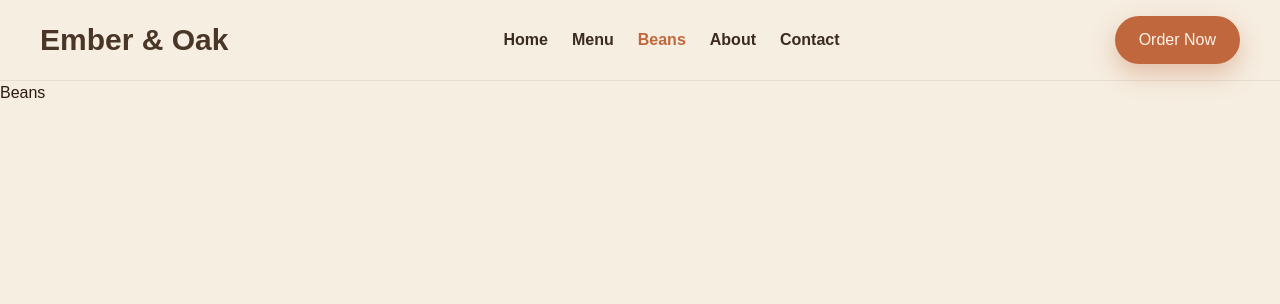
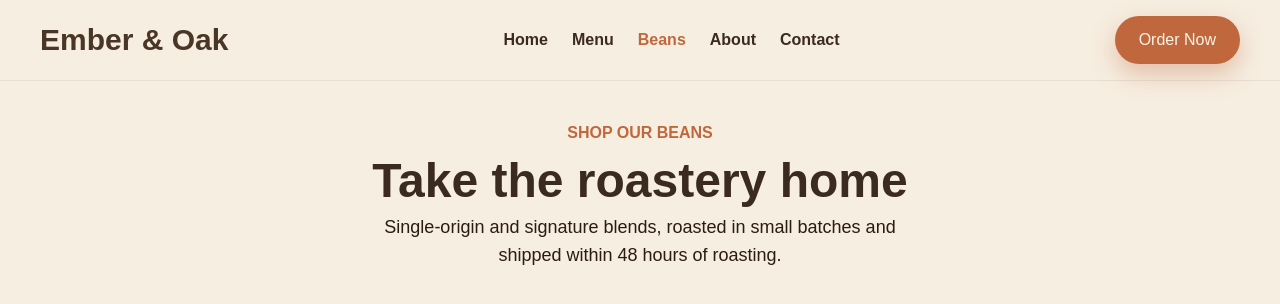
Before and after one commit to DevSK90/Ember-Oak_CoffeeShop_Project, a React (Vite) app: page /Ember-Oak_CoffeeShop_Project/beans in a window 1280 px wide. Shown: the top 304 px of the page. Built offline with nearby package versions, Linux system fonts and the light colour scheme.

Commit message:
Added Beans page hero section

```diff
--- a/src/components/beans/Beans.jsx
+++ b/src/components/beans/Beans.jsx
@@ -1,7 +1,12 @@
 import React from "react";
+import BeansHero from "./sections/BeansHero";
 
 const Beans = () => {
-  return <div>Beans</div>;
+  return (
+    <div>
+      <BeansHero />
+    </div>
+  );
 };
 
 export default Beans;
--- /dev/null
+++ b/src/components/beans/sections/BeansHero.jsx
@@ -0,0 +1,21 @@
+import React from "react";
+import SectionHeading from "../../ui/SectionHeading";
+
+const BeansHero = () => {
+  return (
+    <div>
+      <div className="mt-10 px-5 sm:px-10">
+        <SectionHeading
+          subheading="SHOP OUR BEANS"
+          heading="Take the roastery home"
+        />
+        <p className="text-center mt-2 text-base sm:text-lg max-w-xl mx-auto">
+          Single-origin and signature blends, roasted in small batches and
+          shipped within 48 hours of roasting.
+        </p>
+      </div>
+    </div>
+  );
+};
+
+export default BeansHero;
```
